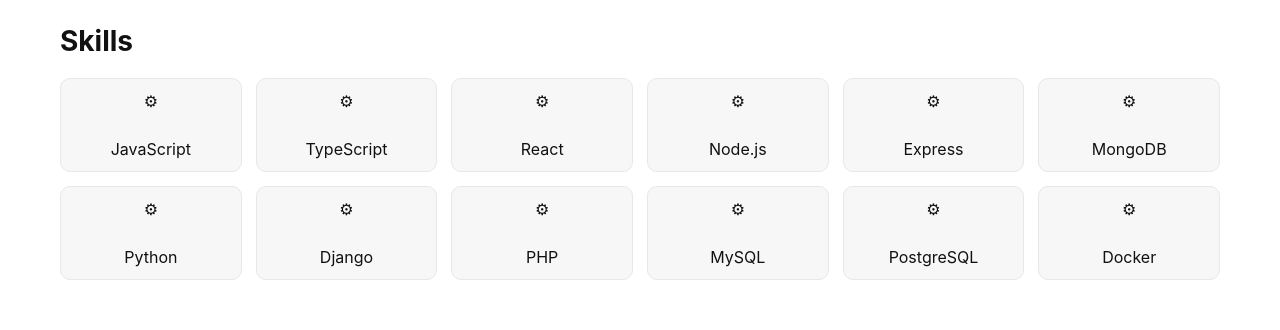
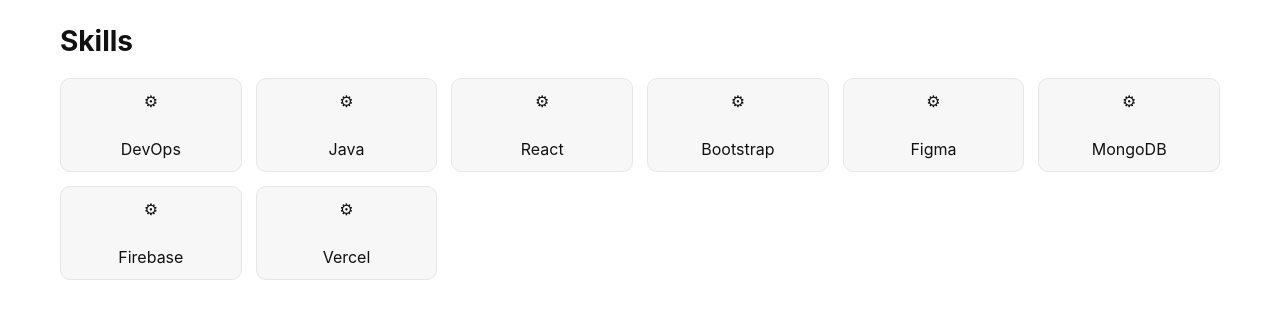
Before and after one commit to kiruthik13/portfolio, a React (Vite) app in the folder frontend/: page / in a window 1280 px wide. Shown: the part 3280-3610 px from the top of the page. Built offline with nearby package versions, Linux system fonts and the light colour scheme.

Commit message:
feat: update skills page list

```diff
--- a/frontend/src/pages/Skills.jsx
+++ b/frontend/src/pages/Skills.jsx
@@ -1,6 +1,5 @@
 const skills = [
-  'JavaScript','TypeScript','React','Node.js','Express','MongoDB',
-  'Python','Django','PHP','MySQL','PostgreSQL','Docker',
+  'DevOps', 'Java', 'React', 'Bootstrap', 'Figma', 'MongoDB', 'Firebase', 'Vercel'
 ];
 
 export default function Skills() {
```
